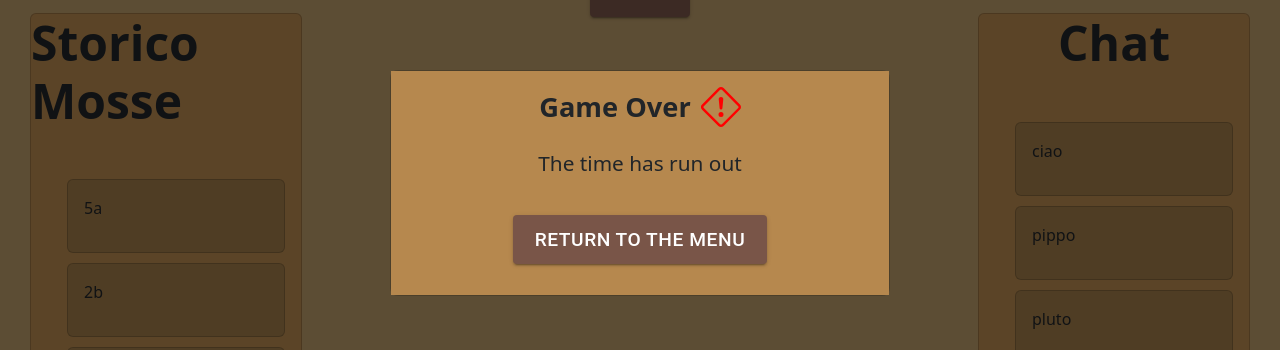
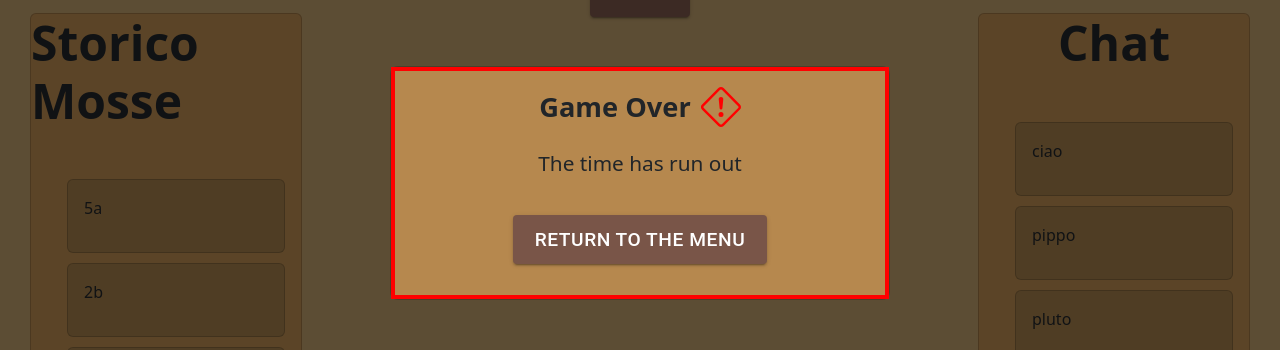
Before and after one commit to papum20/unibo__projects__ChessVerse, a React (Vite) app in the folder code/app/: page /game in a window 1280 px wide. Shown: the part 217-567 px from the top of the page. Built offline with nearby package versions, Linux system fonts and the light colour scheme.

Commit message:
aggiunto il bordo rosso

```diff
--- a/code/app/src/components/Game.jsx
+++ b/code/app/src/components/Game.jsx
@@ -78,7 +78,8 @@ function Game (props) {
     return (
         <>
 
-            <Modal show={showGameOver} centered dialogClassName="my-modal">
+            <Modal  show={showGameOver} centered dialogClassName="my-modal">
+                <div style={{border: "4px solid red"}}>
                     <Modal.Body style={{backgroundColor: "#b6884e"}}>
                         <div style={{display: "flex", justifyContent: "center", fontSize: "1.7rem"}}>
                             <span style={{fontWeight: "bold", marginRight: "10px"}}>Game Over</span>
@@ -98,6 +99,7 @@ function Game (props) {
                             </ThemeProvider>
                         </div>
                     </Modal.Body>
+                </div>
             </Modal>
 
             <Modal show={showModalMenu} centered dialogClassName="my-modal">
```
Lines whose indentation alone changed are shown as unchanged.
